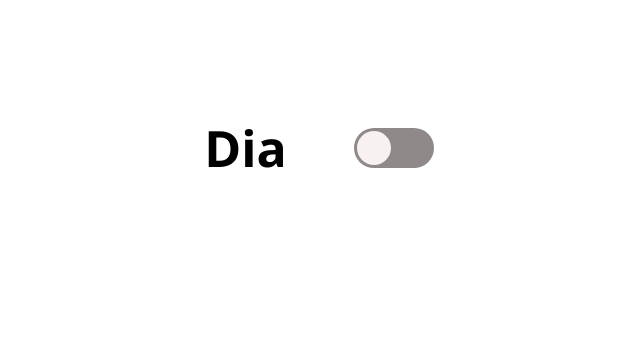
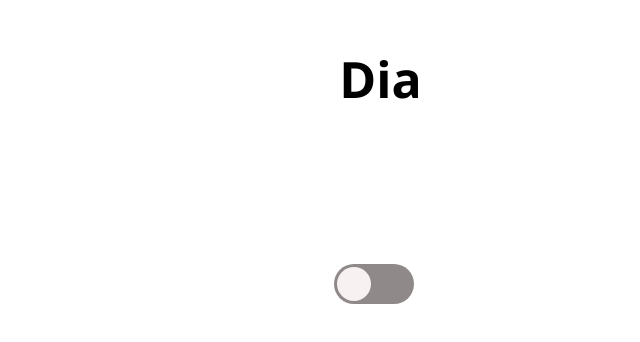
Before and after one commit to Rodolpop/DarkMode, a plain HTML site: page index.html in a window 1280 px wide. Shown: the part 252-594 px from the top of the page, without its empty margins (246-886 px from the left). Drawn offline with Linux system fonts and the light colour scheme.

Commit message:
alineando

```diff
--- a/index.html
+++ b/index.html
@@ -13,19 +13,17 @@
 
         <h1>Dia</h1>
 
-    </div>
-
-    <div>
 
         <h2>Noche</h2>
 
+
+        <input type="checkbox" id="dark-mode" class="input"/>
+        <label for="dark-mode" class="label">
+            <div class="circle"></div>
+        </label>
+
     </div>
 
-
-    <input type="checkbox" id="dark-mode" class="input"/>
-    <label for="dark-mode" class="label">
-        <div class="circle"></div>
-    </label>
     <script src="index.js"></script>
 
 </body>
--- a/style.css
+++ b/style.css
@@ -12,15 +12,9 @@ body{
 h1{
     display: flex;
     align-content: center;
-    padding-right:20px;
-    margin-right: -500px;
-
-
-
     font-size: 50px;
-
+    margin-left: 25px;
     color: black;
-
     font-family: 'Segoe UI', Tahoma, Geneva, Verdana, sans-serif;
 }
 
@@ -28,16 +22,9 @@ h2{
 
     display: flex;
     align-content: center;
-    padding-left: 200px;
-
     font-size: 50px;
-
     color: white;
-
     font-family: 'Segoe UI', Tahoma, Geneva, Verdana, sans-serif;
-
-
-
 }
 
 
```
